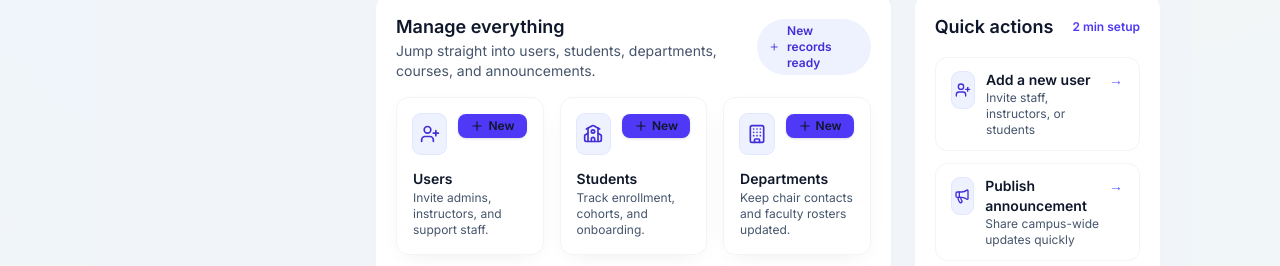
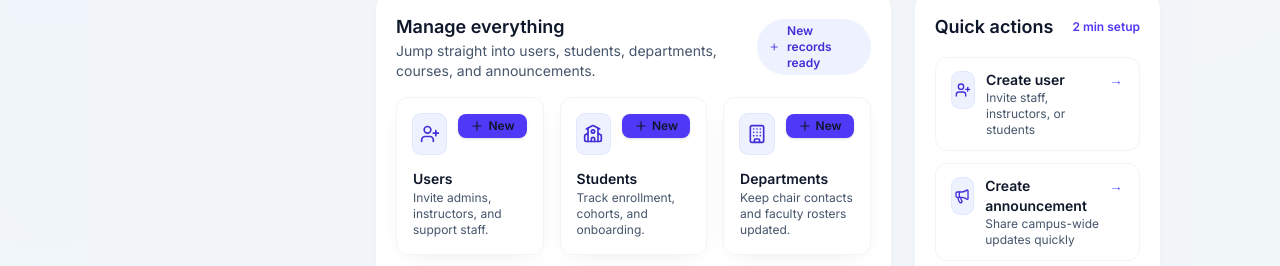
Before and after one commit to mahmoudkhaledmsafouh01-spec/university-app, a Next.js app: page /dashboard/admin in a window 1280 px wide. Shown: the part 472-738 px from the top of the page. Built offline with nearby package versions, Linux system fonts and the light colour scheme.

Commit message:
Resolve merge conflicts

```diff
--- a/app/dashboard/admin/page.tsx
+++ b/app/dashboard/admin/page.tsx
@@ -107,13 +107,13 @@ const workload = [
 
 const quickLinks = [
   {
-    label: "Add a new user",
+    label: "Create user",
     href: "/dashboard/admin/users/new",
     description: "Invite staff, instructors, or students",
     icon: UserPlus,
   },
   {
-    label: "Publish announcement",
+    label: "Create announcement",
     href: "/dashboard/admin/announcements/new",
     description: "Share campus-wide updates quickly",
     icon: Megaphone,
```
